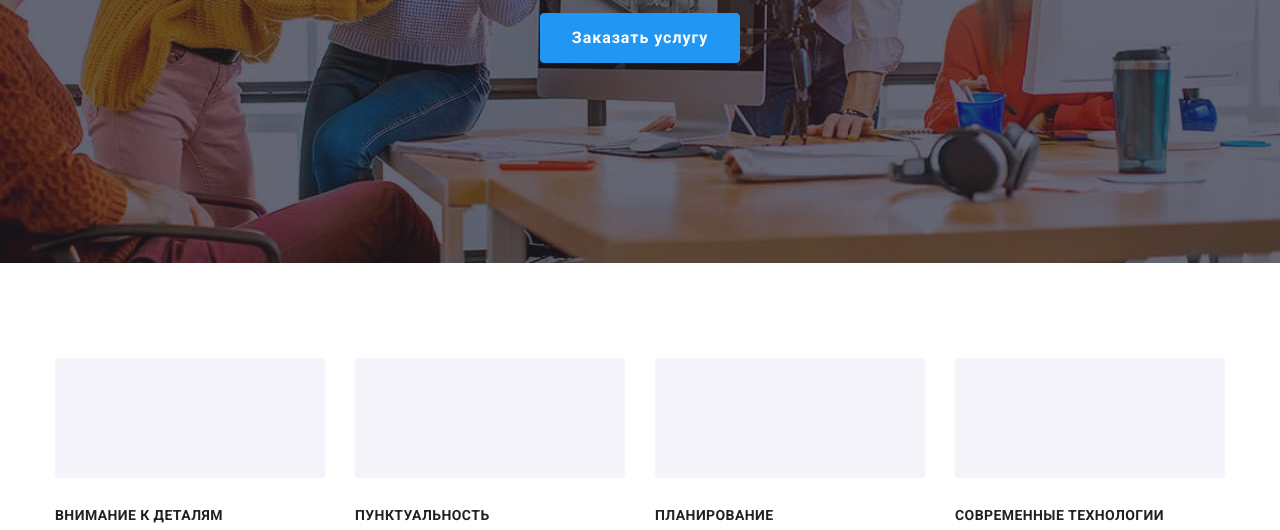
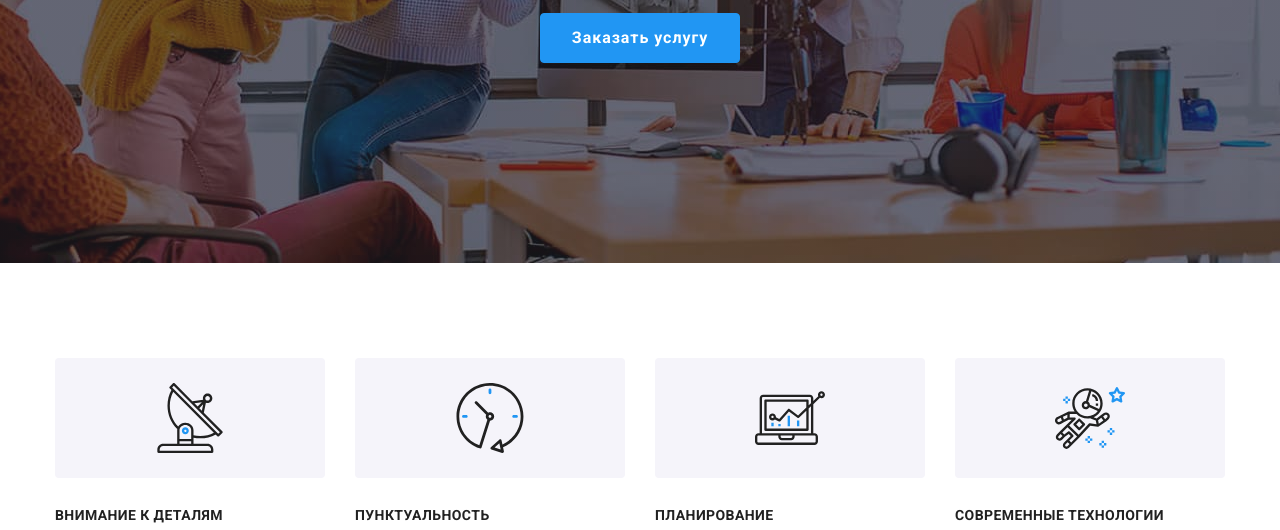
Before and after one commit to GuzOleg/goit-markup-hw-04, a plain HTML site: page index.html in a window 1280 px wide. Shown: the part 422-952 px from the top of the page. Drawn offline with nearby package versions, Linux system fonts and the light colour scheme; the site is published under a folder, as on GitHub Pages, so addresses that start at the root find nothing.

Commit message:
values icons

```diff
--- a/index.html
+++ b/index.html
@@ -88,7 +88,7 @@
           <li>
             <div class="values-head">
               <svg class="values-ico" width="70" height="70">
-                <use href="/img/sprite.svg#antenna"></use>
+                <use href="./img/sprite.svg#antenna"></use>
               </svg>
             </div>
             <h3 class="sect-values">Внимание к деталям</h3>
@@ -100,7 +100,7 @@
           <li>
             <div class="values-head">
               <svg class="values-ico" width="70" height="70">
-                <use href="/img/sprite.svg#clock"></use>
+                <use href="./img/sprite.svg#clock"></use>
               </svg>
             </div>
             <h3 class="sect-values">Пунктуальность</h3>
@@ -112,7 +112,7 @@
           <li>
             <div class="values-head">
               <svg class="values-ico" width="70" height="70">
-                <use href="/img/sprite.svg#diagram"></use>
+                <use href="./img/sprite.svg#diagram"></use>
               </svg>
             </div>
             <h3 class="sect-values">Планирование</h3>
@@ -124,7 +124,7 @@
           <li>
             <div class="values-head">
               <svg class="values-ico" width="70" height="70">
-                <use href="/img/sprite.svg#astronaut"></use>
+                <use href="./img/sprite.svg#astronaut"></use>
               </svg>
             </div>
             <h3 class="sect-values">Современные технологии</h3>
```
